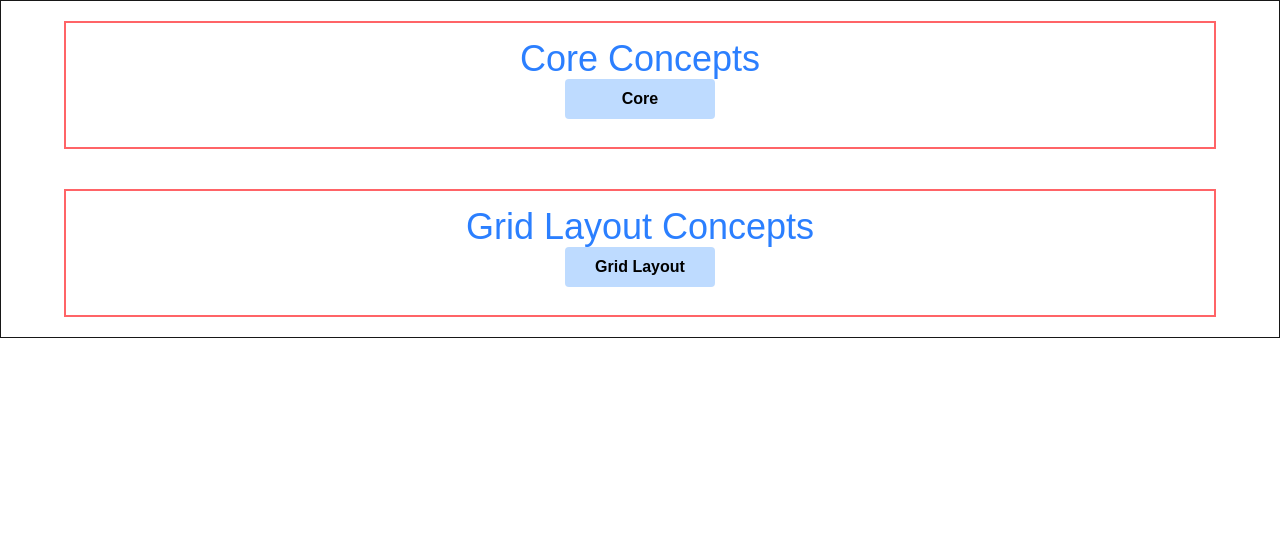
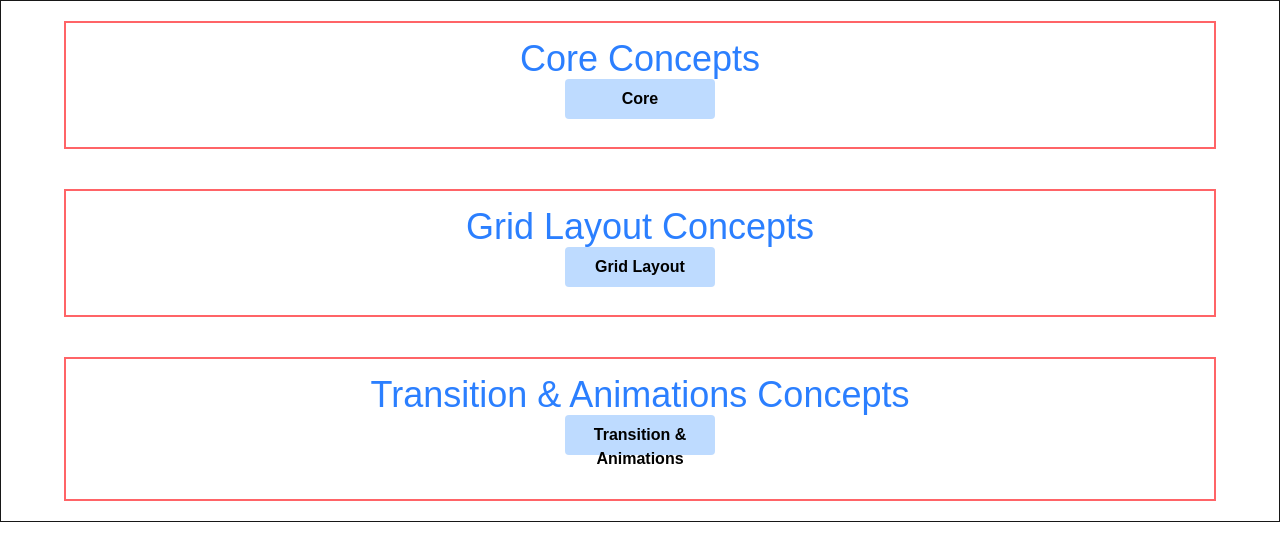
Before and after one commit to Wahab-Adil/tailwindcss_2025_8_27, a Next.js app: page / in a window 1280 px wide. Shown: the top 560 px of the page. Built offline with nearby package versions, Linux system fonts and the light colour scheme.

Commit message:
Transition And Animations

```diff
--- a/app/page.tsx
+++ b/app/page.tsx
@@ -33,6 +33,22 @@ export default function Home() {
           </div>
         }
       />
+
+      <CenterContainer
+        children={
+          <div className="text-center my-3">
+            <h1 className="text-4xl text-blue-500 text-bold ">
+              Transition & Animations Concepts
+            </h1>
+            <Link
+              href="transition"
+              className="inline-block px-6 py-2 bg-blue-200 text-black text-bold font-semibold rounded hover:bg-blue-300 transition duration-300 w-[150px] h-[40px] text-center"
+            >
+              Transition & Animations
+            </Link>
+          </div>
+        }
+      />
     </div>
   );
 }
--- /dev/null
+++ b/app/transitions/page.tsx
@@ -0,0 +1,7 @@
+import React from "react";
+
+const page = () => {
+  return <div>page</div>;
+};
+
+export default page;
```
